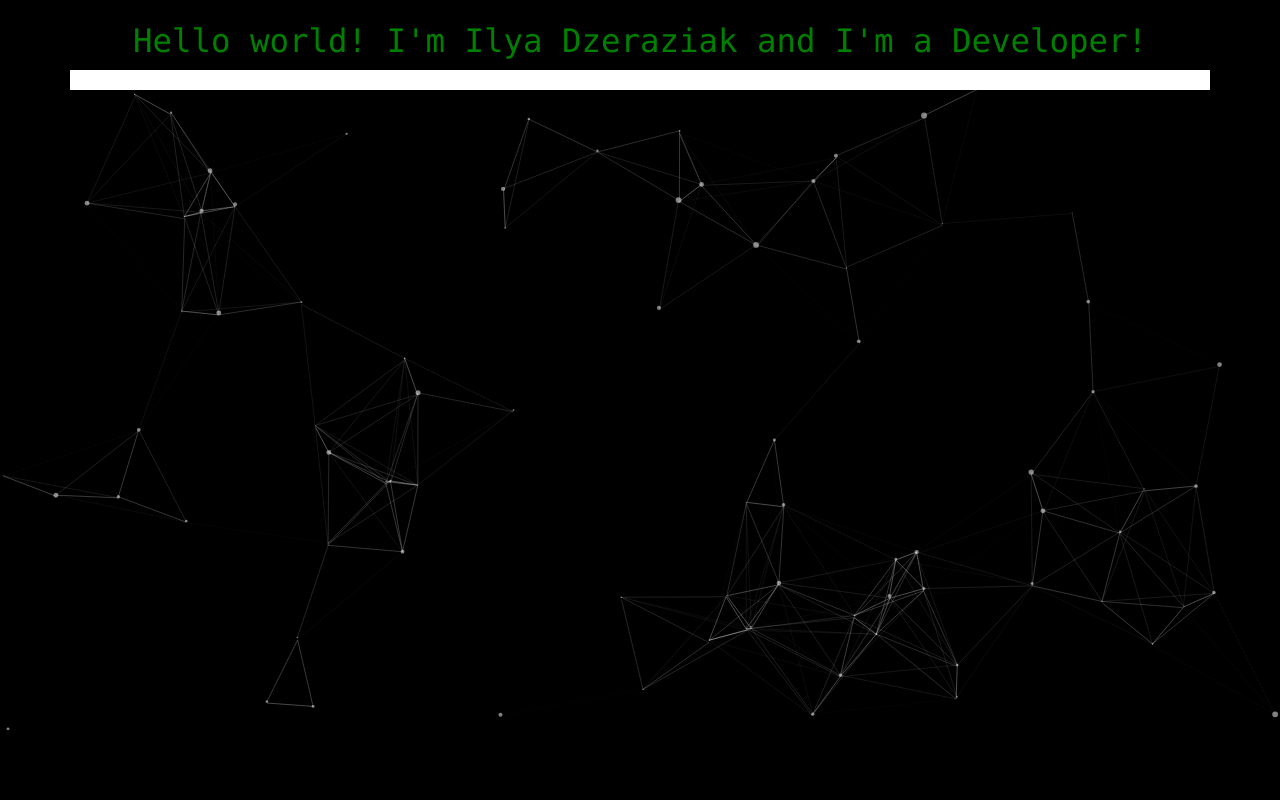
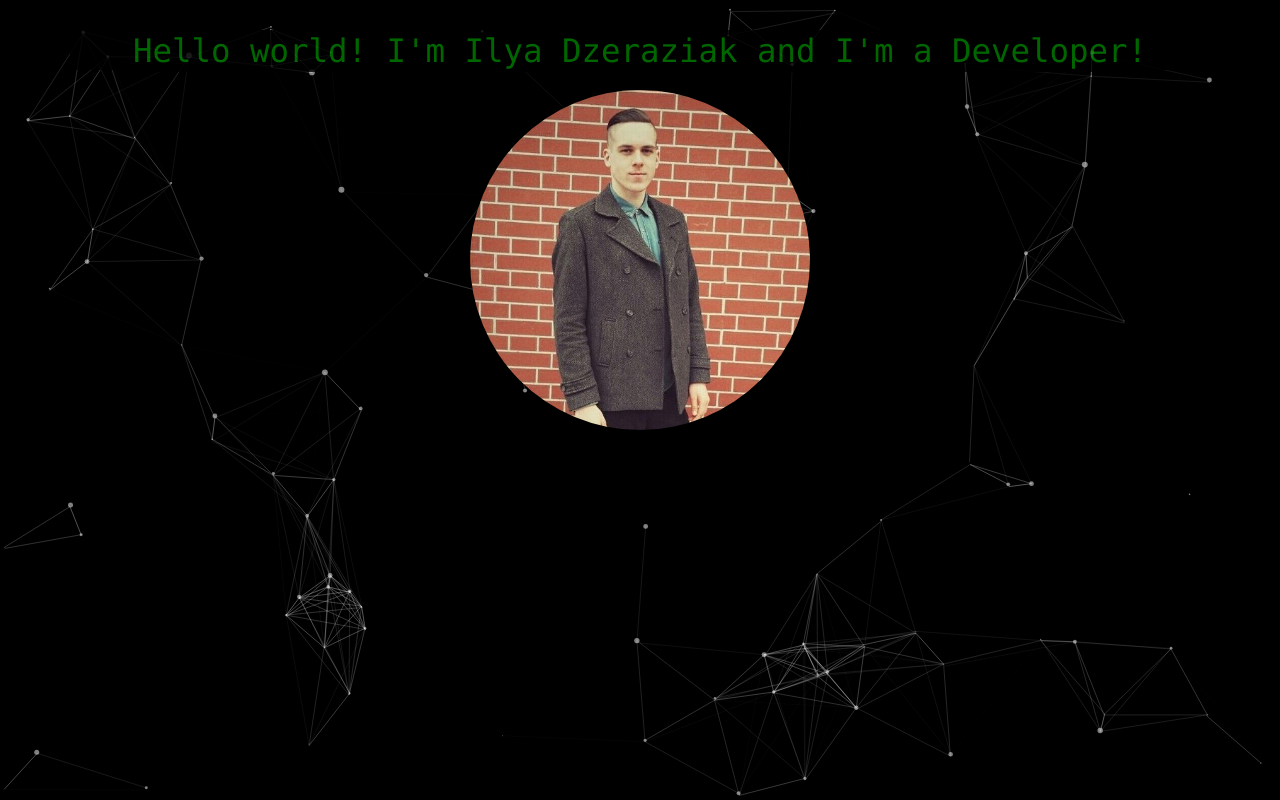
Before and after one commit to denisoda/Index, a plain HTML site: page index.html in a window 1280 px wide. Drawn offline with nearby package versions, Linux system fonts and the light colour scheme.

Commit message:
Responsibly fix

```diff
--- a/index.html
+++ b/index.html
@@ -10,19 +10,21 @@
     <script src="https://maxcdn.bootstrapcdn.com/bootstrap/3.3.7/js/bootstrap.min.js"></script>
     <link rel="stylesheet" href="styles/style.css">
 </head>
-<body id="particles-js">
-<div >
+<body id="particles-js" style="position: absolute">
+<div>
 <script src="Script/particles.js"></script>
 <script src="Script/app.js"></script>
 
     <header class="container">
-        <h1><code style="color:green; background-color:black">Hello world! I'm Ilya Dzeraziak and I'm a Developer!</code></h1>
+        <h1 class="MainText"><code>Hello world! I'm Ilya Dzeraziak and I'm a Developer!</code></h1>
     </header>
-    <div class="container">
-        <div class = "main">
-            <div class="PhotoMain"style="bacground-color:black">
-                <img src="">
+            <div class="PhotoMain">
+                    <img class="img-circle" src="images/Me.jpg" align="center" >
             </div>
+        <div class="MainText">
+            <h1>
+
+            </h1>
         </div>
     </div>
 </div>
--- a/styles/style.css
+++ b/styles/style.css
@@ -1,15 +1,44 @@
-
-
 header{
+    opacity: 0.8;
     text-align: center;
+    margin: auto;
+    padding: 10px;
 }
 
-.main{
-    background-color: white;
+.container{
+    position: inherit;
+}
+
+code{
+    color: green;
+}
+
+.MainText{
+
+    color:green;
+    background-color:black
 }
 
 code{
     background-color: black;
+}
+
+canvas{
+    position:absolute;
+    top:0;
+    left:0;
+    width:100%;
+    height:100%;
+    z-index:-1;
+}
+
+.PhotoMain
+{
+    text-align: center;
+}
+
+img.img-circle{
+    width: 340px;
 }
 
 .count-particles{
```
